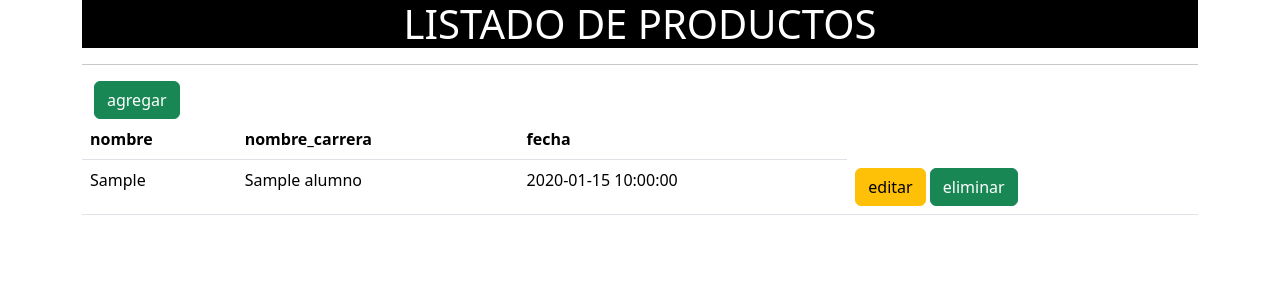
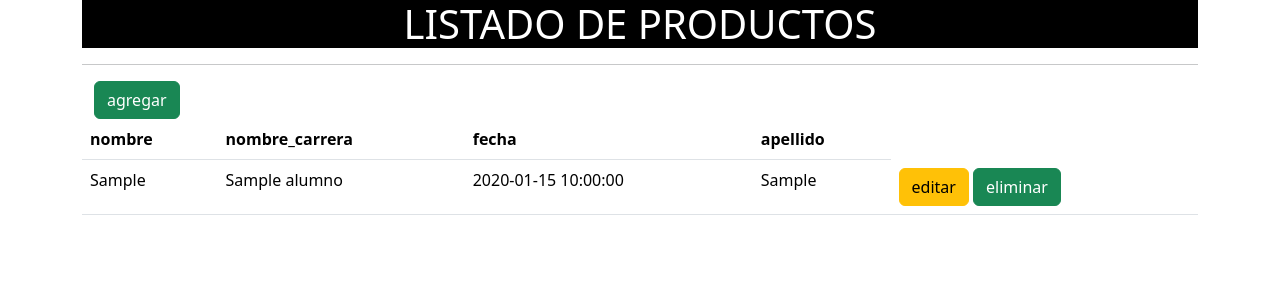
Before and after one commit to agco2002/PHP, a PHP site: page / in a window 1280 px wide. Shown: the top 300 px of the page. Run offline with PHP 8.4, Linux system fonts and the light colour scheme; tables that the repository leaves empty or names only in its code hold one stand-in row (values such as "Sample post").

Commit message:
nuevo codigo

```diff
--- a/CRUD2/index.php
+++ b/CRUD2/index.php
@@ -21,8 +21,11 @@
                 <tr>
 
                     <th scope="col">nombre</th>
-                   <th scope="col">nombre_carrera</th>
+                    <th scope="col">nombre_carrera</th>
                     <th scope="col">fecha</th>
+                    <th scope="col">apellido</th>
+
+
 
             </thead>
             <tbody>
@@ -31,7 +34,7 @@
 
     require 'conexion.php';
 
-    $sql= ("SELECT alumno, nombre_carrera, fecha
+    $sql= ("SELECT alumno, apellido, nombre_carrera, fecha
     from alumno, carrera, inscripcion;");
     $resultado= $conn->query($sql);
     ?>
@@ -48,6 +51,9 @@
 
                     <td scope="row"><?php  echo $fila['fecha']?></td>
 
+                    <td scope="row"><?php  echo $fila['apellido']?></td>
+
+
                     <th>
       <a href=""class="btn btn-warning">editar </a>
       <a href=""class="btn btn-success">eliminar</a>
```
